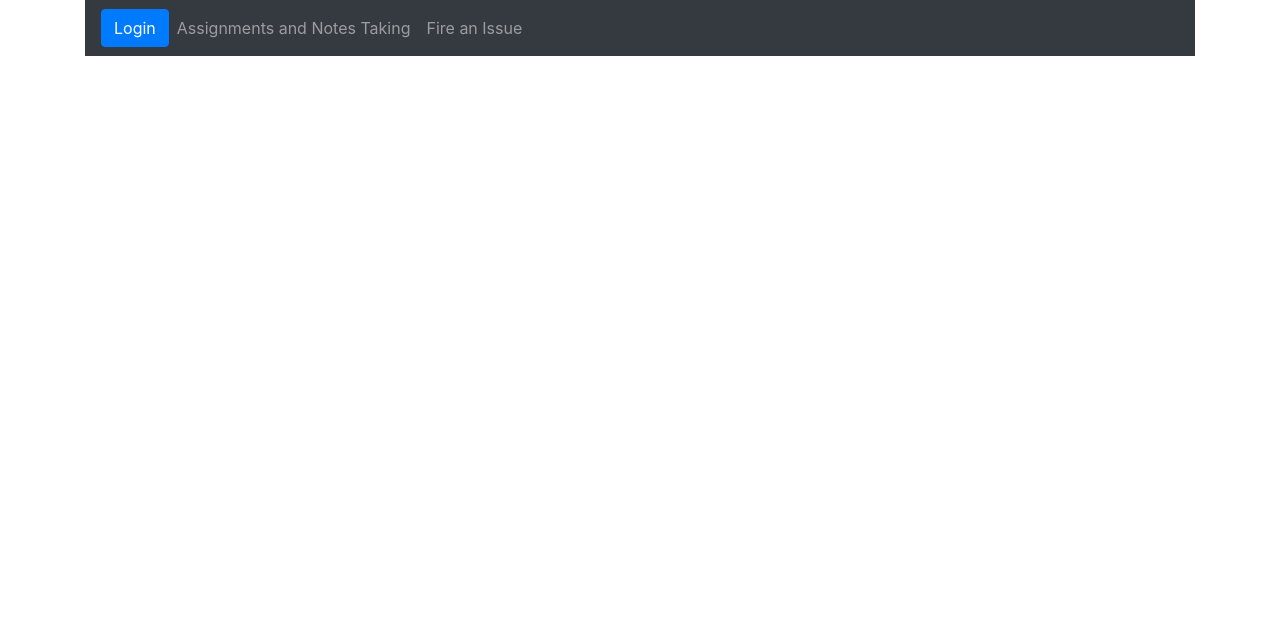
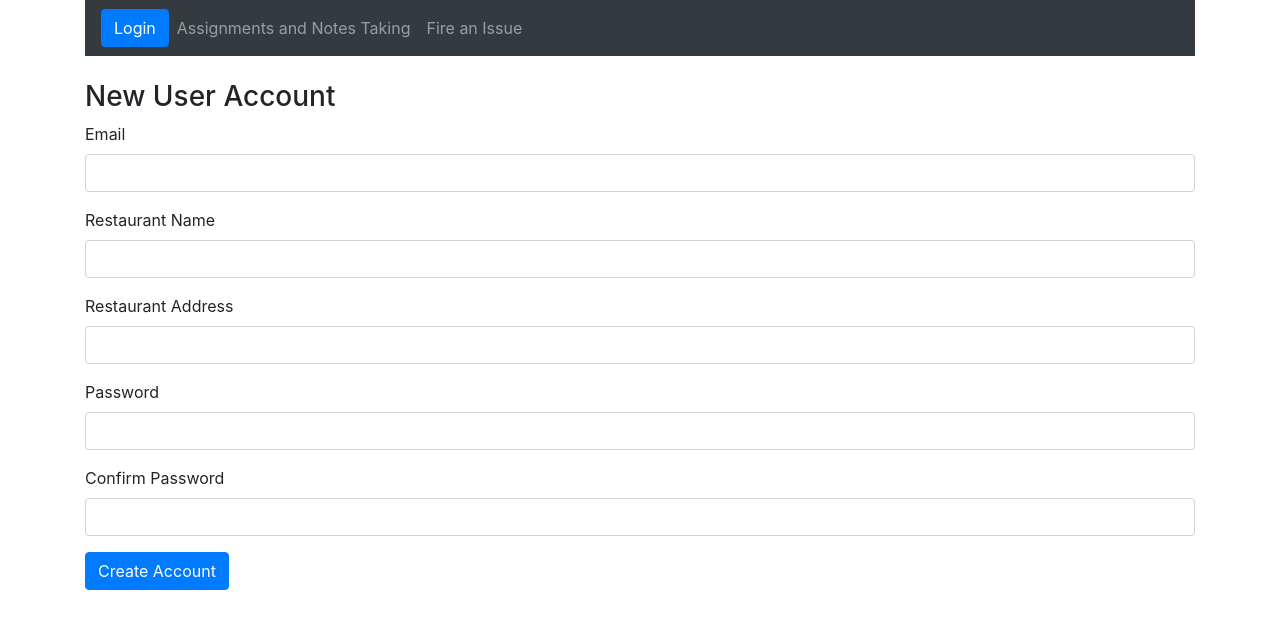
Before and after one commit to 20001LastOrder/McGrill_App, a React app in the folder frontend/: page /user/signup in a window 1280 px wide. Shown: the top 628 px of the page. Built offline with nearby package versions, Linux system fonts and the light colour scheme.

Commit message:
create user registration page, not yet connected to backend

```diff
--- a/frontend/src/App.js
+++ b/frontend/src/App.js
@@ -3,6 +3,7 @@ import { BrowserRouter as Router, Route, Redirect, withRouter } from "react-rout
 import Navbar from './components/navbar';
 import CampusList from './components/campus';
 import CreateAccount from './components/signup';
+import UserSignup from './components/user_signup';
 import LinkButton from './components/linkbutton';
 import Issue from './components/issue';
 import Button from 'react-bootstrap/Button'
@@ -103,7 +104,7 @@ class Login extends React.Component {
                 />
           </div>
             <Button onClick={this.login}> Login </Button>
-            <LinkButton to='/signup'> Signup </LinkButton>
+            <LinkButton to='/user/signup'> Signup </LinkButton>
       </div>
     )
   }
@@ -141,7 +142,7 @@ function App() {
      <Navbar />
       <br/>
       <Route path="/login" component={Login} />
-      <Route path="/signup" component={CreateAccount} />
+      <Route path="/user/signup" component={UserSignup} />
       <PrivateRoute path="/campus" component={CampusList} />
       <PrivateRoute path="/issue" exact component={Issue} />
       <PrivateRoute path="/issue/:id" component={Issue} />
--- /dev/null
+++ b/frontend/src/components/user_signup.js
@@ -0,0 +1,95 @@
+import React, { Component } from 'react';
+import axios from 'axios';
+import "react-datepicker/dist/react-datepicker.css";
+import { Auth } from '../App'
+import urlConfig from '../urls'
+let urls = urlConfig[process.env.NODE_ENV];
+
+export default class UserSignup extends Component {
+  constructor(props) {
+    super(props);
+    this.onSubmit = this.onSubmit.bind(this);
+
+    this.state = {
+      email: '',
+      restaurant_name: '',
+      restaurant_address: '',
+      password: '',
+      comfirm_password: '',
+    }
+  }
+
+
+  async onSubmit(e) {
+    e.preventDefault();
+    this.state.email = e.target.email.value;
+    this.state.restaurant_name = e.target.restaurant_name.value;
+    this.state.restaurant_address = e.target.restaurant_address.value;
+    this.state.password = e.target.password.value;
+    this.state.comfirm_password = e.target.confirm_password.value;
+    console.log(this.state);
+
+
+
+    // await axios({method: 'post', url: urls.userSignup,
+    //        data: {'username': this.state.username, 'password': this.state.password},
+    //   headers: {'Content-Type': 'application/json'}
+    // }).then(async (doc) => {
+    //   await Auth.authenticate(() => {});
+    // }).catch((err) => {});
+  }
+
+  render() {
+    return (
+      <div>
+        <h3>New User Account</h3>
+        <form onSubmit={this.onSubmit}>
+          <div className="form-group" >
+            <label>Email </label>
+            <input  type="email"
+                required
+                className="form-control"
+                name="email"
+            />
+          </div>
+          <div className="form-group">
+            <label>Restaurant Name </label>
+            <input  type="text"
+                required
+                className="form-control"
+                name='restaurant_name'
+            />
+         </div>
+        <div className="form-group">
+            <label>Restaurant Address </label>
+            <input  type="text"
+                required
+                className="form-control"
+                name='restaurant_address'
+            />
+          </div>
+          <div className="form-group">
+            <label>Password </label>
+            <input  type="password"
+                required
+                className="form-control"
+                name='password'
+            />
+          </div>
+          <div className="form-group">
+            <label>Confirm Password </label>
+            <input  type="password"
+                required
+                className="form-control"
+                name='confirm_password'
+            />
+          </div>
+
+          <div className="form-group">
+            <input type="submit" value="Create Account" className="btn btn-primary" />
+          </div>
+        </form>
+      </div>
+    )
+  }
+}
--- /dev/null
+++ b/frontend/src/urls.js
@@ -0,0 +1,8 @@
+let dev = {
+    user_signup:  "http://localhost:5000/user/signup",
+    restaurant_signup:  "http://localhost:5000/restaurant/signup"
+}
+
+module.exports = {
+    'development': dev
+}
```
Also changed, not shown: 1 other file (tests, documents, lock files or other folders).
